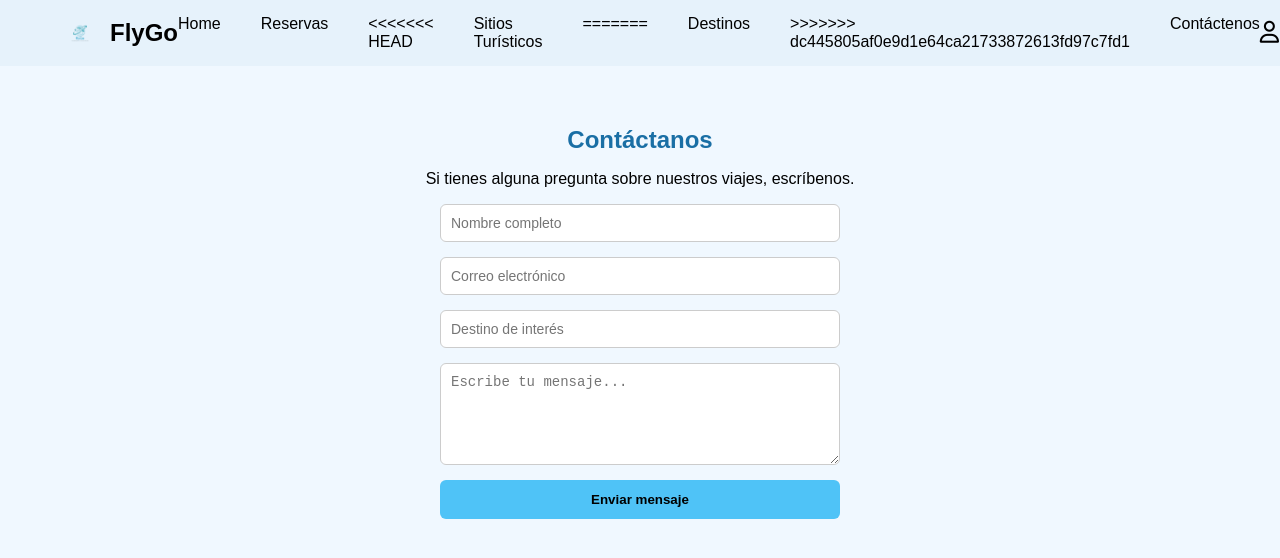
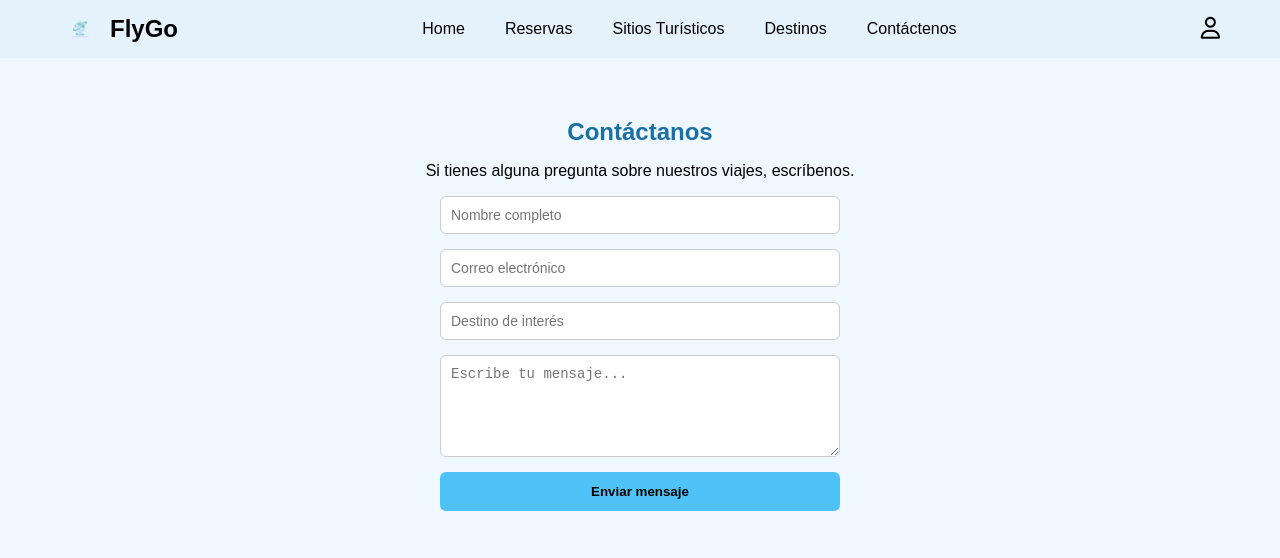
Before and after one commit to johanfelipecastillo8-ui/agencia-de-viajes, a plain HTML site: page contactenos.html in a window 1280 px wide. Drawn offline with Linux system fonts and the light colour scheme.

Commit message:
ajustes html

```diff
--- a/contactenos.html
+++ b/contactenos.html
@@ -26,11 +26,11 @@
     <ul>
     <li><a href="./index.html">Home</a></li>
     <li><a href="./reservas.html">Reservas</a></li>
-<<<<<<< HEAD
+
     <li><a href="./Destinos.html">Sitios Turísticos</a></li>
-=======
+
     <li><a href="./destinos.html">Destinos</a></li>
->>>>>>> dc445805af0e9d1e64ca21733872613fd97c7fd1
+
     <li><a href="./contactenos.html">Contáctenos</a></li>
     </ul>
     </nav>
```
Also changed, not shown: Destinos.html (+1 -1 lines).
